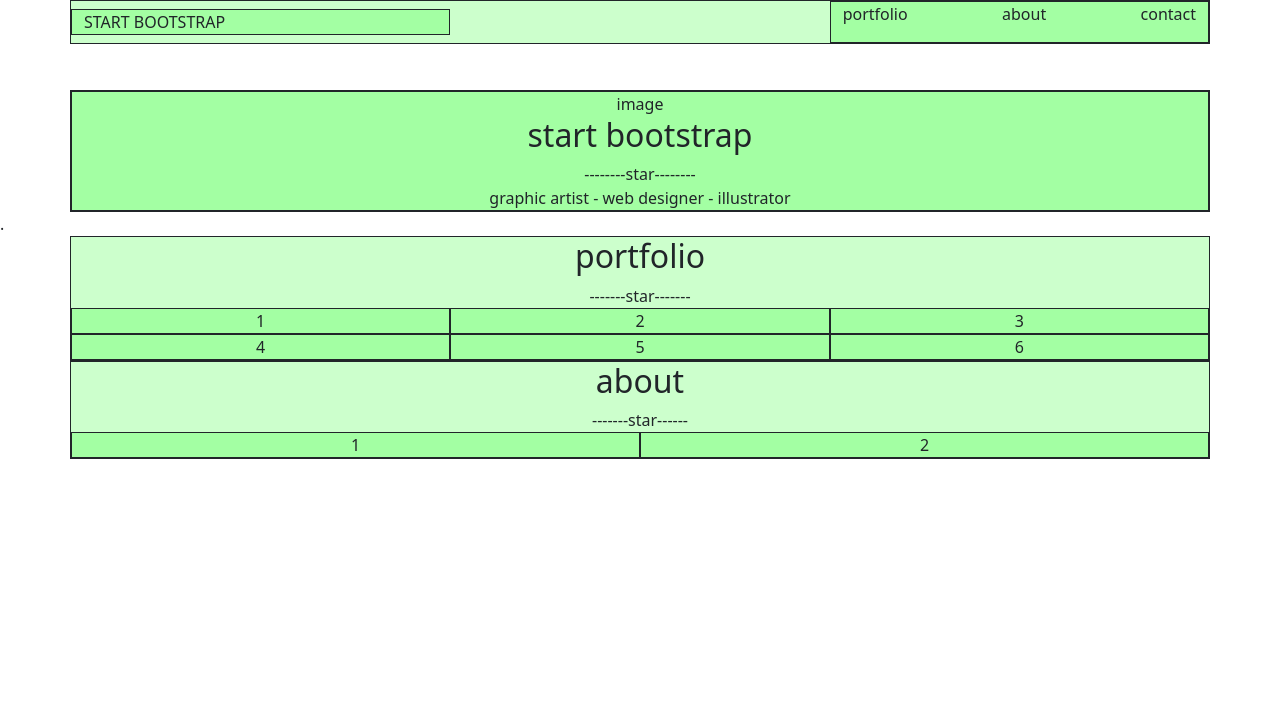
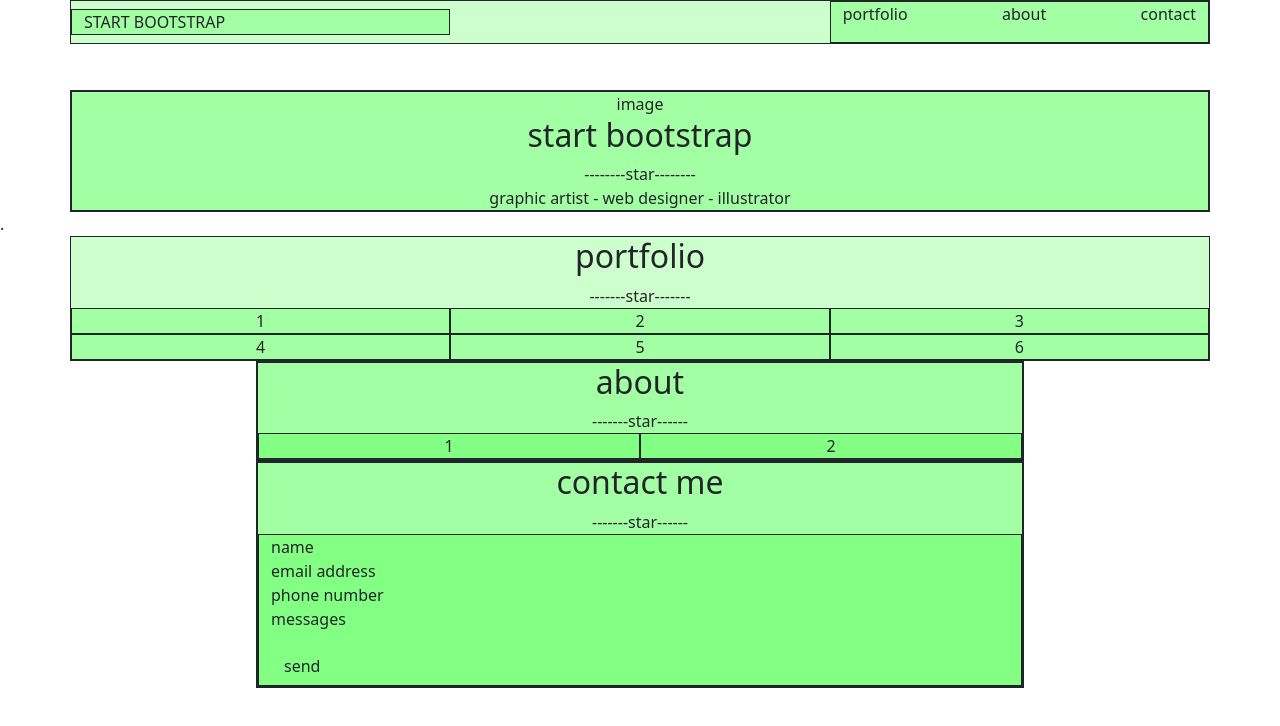
Before and after one commit to R-G2110/html-css-bootstrap-freelancer, a plain HTML site: page index.html in a window 1280 px wide. Drawn offline with nearby package versions, Linux system fonts and the light colour scheme.

Commit message:
[Add]: contact section

```diff
--- a/css/style.css
+++ b/css/style.css
@@ -4,6 +4,12 @@
   border: 1px solid;
 }
 
+.container-custom {
+  width: 60%;
+  max-width: 1320px;
+  margin: 0 auto;
+}
+
 header {
   height: 90px;
 }
--- a/index.html
+++ b/index.html
@@ -69,19 +69,39 @@
 
     <!-- about -->
     <section id="about">
-      <div class="container text-center">
-        <h2>about</h2>
-        <span>-------star------</span>
-        <div class="row">
-          <div class="col-12 col-md-6">1</div>
-          <div class="col-12 col-md-6">2</div>
+      <div class="container-custom text-center">
+        <div class="container-fluid">
+          <h2>about</h2>
+          <div>-------star------</div>
+          <div class="row">
+            <div class="col-12 col-md-6">1</div>
+            <div class="col-12 col-md-6">2</div>
+          </div>
         </div>
       </div>
     </section>
     <!-- /about -->
 
     <!-- contact -->
-    <section id="contact"></section>
+    <section id="contact">
+      <div class="container-custom ">
+        <div class="container-fluid">
+          <h2 class="text-center">contact me</h2>
+          <div class="text-center">-------star------</div>
+          <div class="row">
+            <div class="col">
+              <ul class="list-unstyled ">
+                <li><label for="">name</label></li>
+                <li><label for="">email address</label></li>
+                <li><label for="">phone number</label></li>
+                <li><label for="">messages</label></li>
+              </ul>
+              <button class="btn">send</button>
+            </div>
+          </div>
+        </div>
+      </div>
+    </section>
     <!-- /contact -->
   </main>
   <!-- /main -->
```
